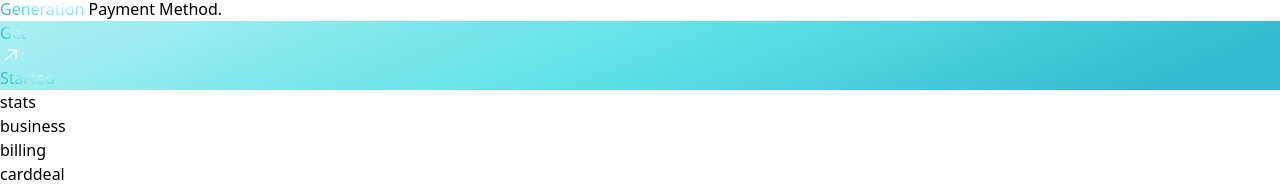
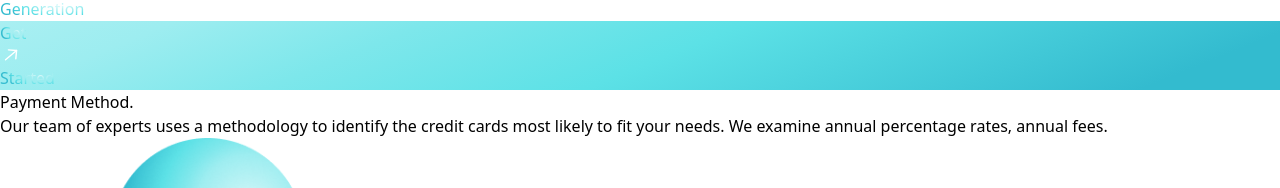
Before and after one commit to fmintar1/modern-website-practice, a React (Vite) app: page / in a window 1280 px wide. Shown: the part 360-548 px from the top of the page. Built offline with nearby package versions, Linux system fonts and the light colour scheme.

Commit message:
added hero components, robotic arm, and gradients

```diff
--- a/src/components/hero.tsx
+++ b/src/components/hero.tsx
@@ -18,12 +18,29 @@
           <h1 className="flex-1 font-poppins font-semibold ss:text-[72px] text-[52px] text-white ss:leading-[100px] leading-[75px]">
             The Next <br className="sm:block hidden" /> {" "}
             <span className="text-gradient">Generation</span> {" "}
-            Payment Method.
           </h1>
           <div className="ss:flex hidden md:mr-4 mr-0">
             <GetStarted />
           </div>
         </div>
+          <h1 className="font-poppins font-semibold ss:text-[68px] text-[52px] text-white ss:leading-[100px] leading-[75px] w-full">
+            Payment Method.
+          </h1>
+          <p className={`${styles.paragraph} max-w-[470px] mt-5`}>
+            Our team of experts uses a methodology to identify the credit cards most likely to fit your needs. We examine annual percentage rates, annual fees.
+          </p>
+      </div>
+      {/* right side of hero section, the robotic arm graphic */}
+      <div className={`flex-1 flex ${styles.flexCenter} md:my-0 my-10 relative`}>
+        <img src={robot} alt="billing" className="w-[100%] h-[100%] relative z-[5]"/>
+        <div className="absolute z-[0] w-[40%] h-[35%] top-0 pink__gradient"/>
+        <div className="absolute z-[1] w-[80%] h-[80%] rounded-full bottom-40 white__gradient"/>
+        <div className="absolute z-[0] w-[50%] h-[50%] right-20 bottom-20 blue__gradient"/>
+      </div>
+
+      {/* This is for the Get Started button for mobile app */}
+      <div className={`ss:hidden ${styles.flexCenter}`}>
+        <GetStarted/>
       </div>
     </section>
   )
```
